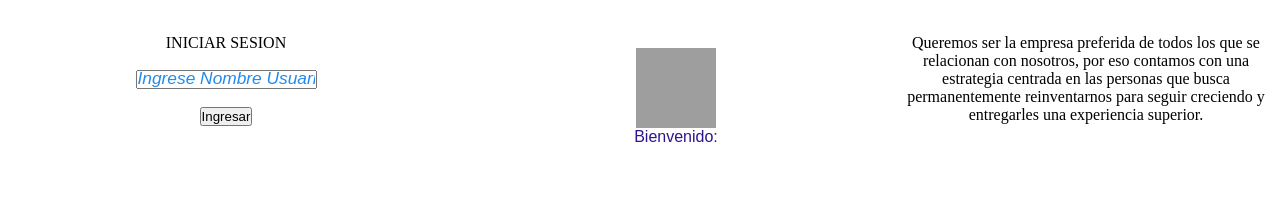
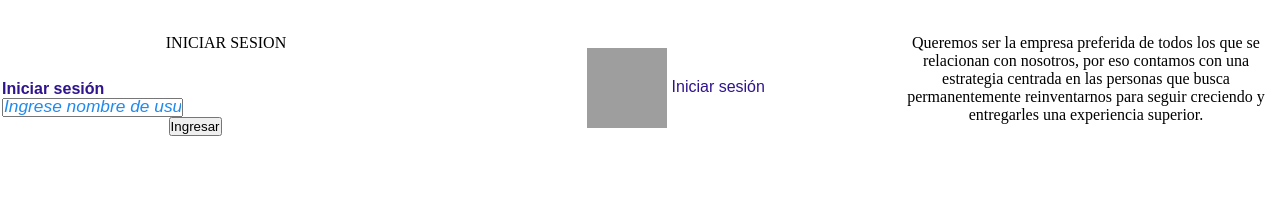
Before and after one commit to marco-lopez-uab/examen2.github.io, a plain HTML site: page index.html in a window 1280 px wide. Shown: the part 258-458 px from the top of the page. Drawn offline with Linux system fonts and the light colour scheme; grey boxes are pictures that could not be loaded.

Commit message:
Add files via upload

```diff
--- a/index.html
+++ b/index.html
@@ -62,15 +62,22 @@
                 <br>
                 INICIAR SESION<br>
                 <br>
-                <input id="nom" placeholder="Ingrese Nombre Usuario">
+                <div class="seccion1_izq">
+                    <b>Iniciar sesión</b> <br>
+                    <input type="text" class="form-control" placeholder="Ingrese nombre de usuario" id="loginInput"> <br>
+                    <button type="button" class="btn" style="float:right" onclick="login()">Ingresar</button>
+                </div>
                 <br><br>
-                <button onclick="MandarNombre">Ingresar</button>
             </div>
         </div>
         <div class="seccion2_izq">
-            <div>
+
+            <div class="element_header infouser">
                 <img center src="https://static.vecteezy.com/system/resources/thumbnails/002/318/271/small/user-profile-icon-free-vector.jpg" width="80" height="80" align="center">
-                <br>Bienvenido:
+
+                <span id="loginUser">
+                    Iniciar sesión
+                </span>
             </div>
 
         </div>
```
